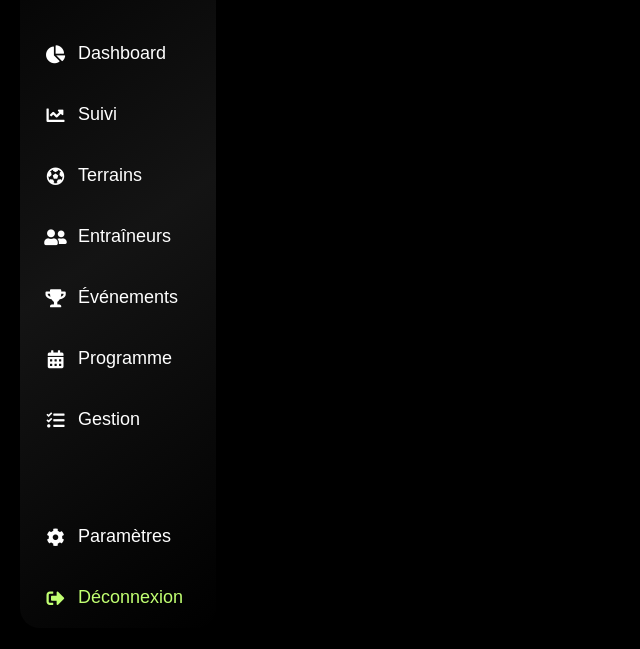
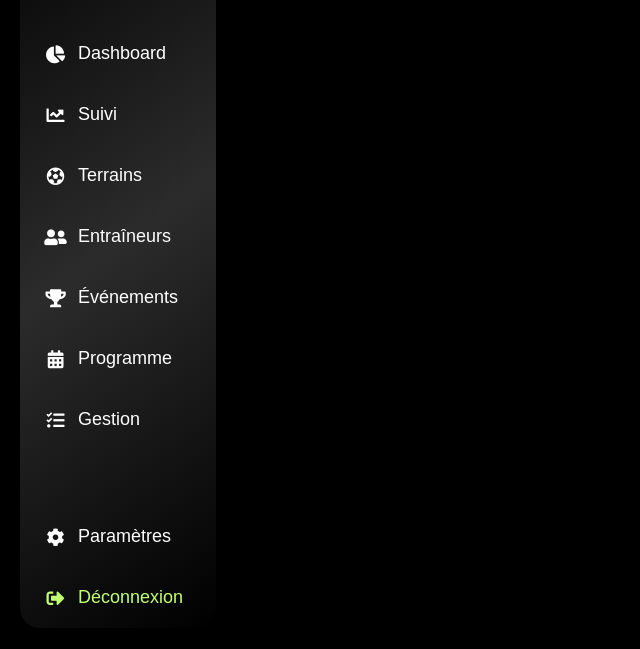
Before and after one commit to LEGUENNEC-Thibault-23001768/sportify, a PHP site: page /verify-email/public/sidebar.html in a window 1280 px wide. Shown: the part 151-800 px from the top of the page, without its empty margins (0-640 px from the left). Run offline with PHP 8.4, Linux system fonts and the light colour scheme.

Commit message:
update css sidebar

```diff
--- a/public/css/sidebar.css
+++ b/public/css/sidebar.css
@@ -8,7 +8,7 @@ body {
 
 .sidebar {
     width: 180px;
-    background: linear-gradient(145deg, rgba(0, 0, 0, 0.8), rgba(22, 22, 22, 0.9), rgba(0, 0, 0, 0.8));
+    background: linear-gradient(145deg, rgba(0, 0, 0, 0.8), rgba(48, 48, 48, 0.9), rgba(0, 0, 0, 0.8));
     border-radius: 20px;
     padding: 10px 8px;
     position: fixed;
```
